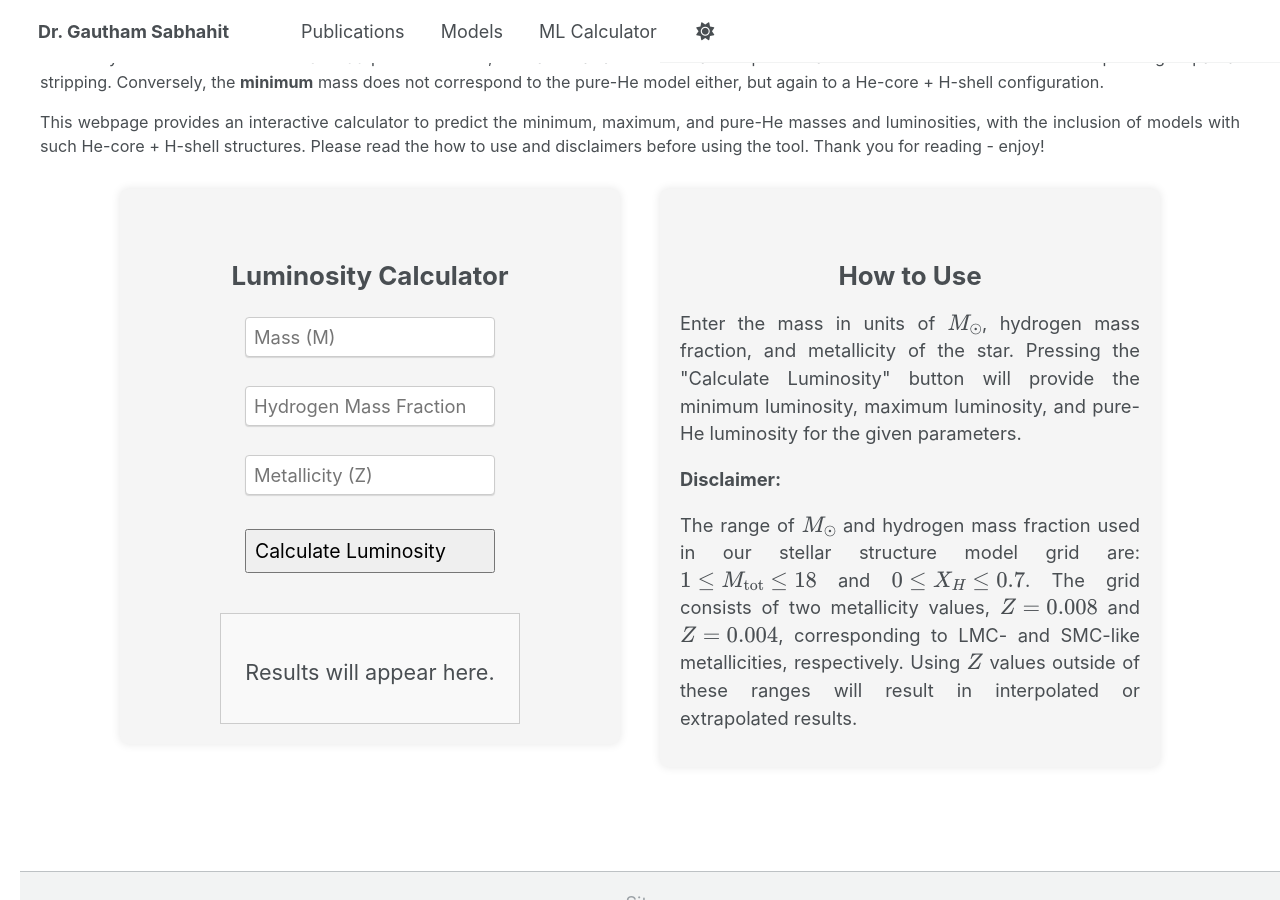
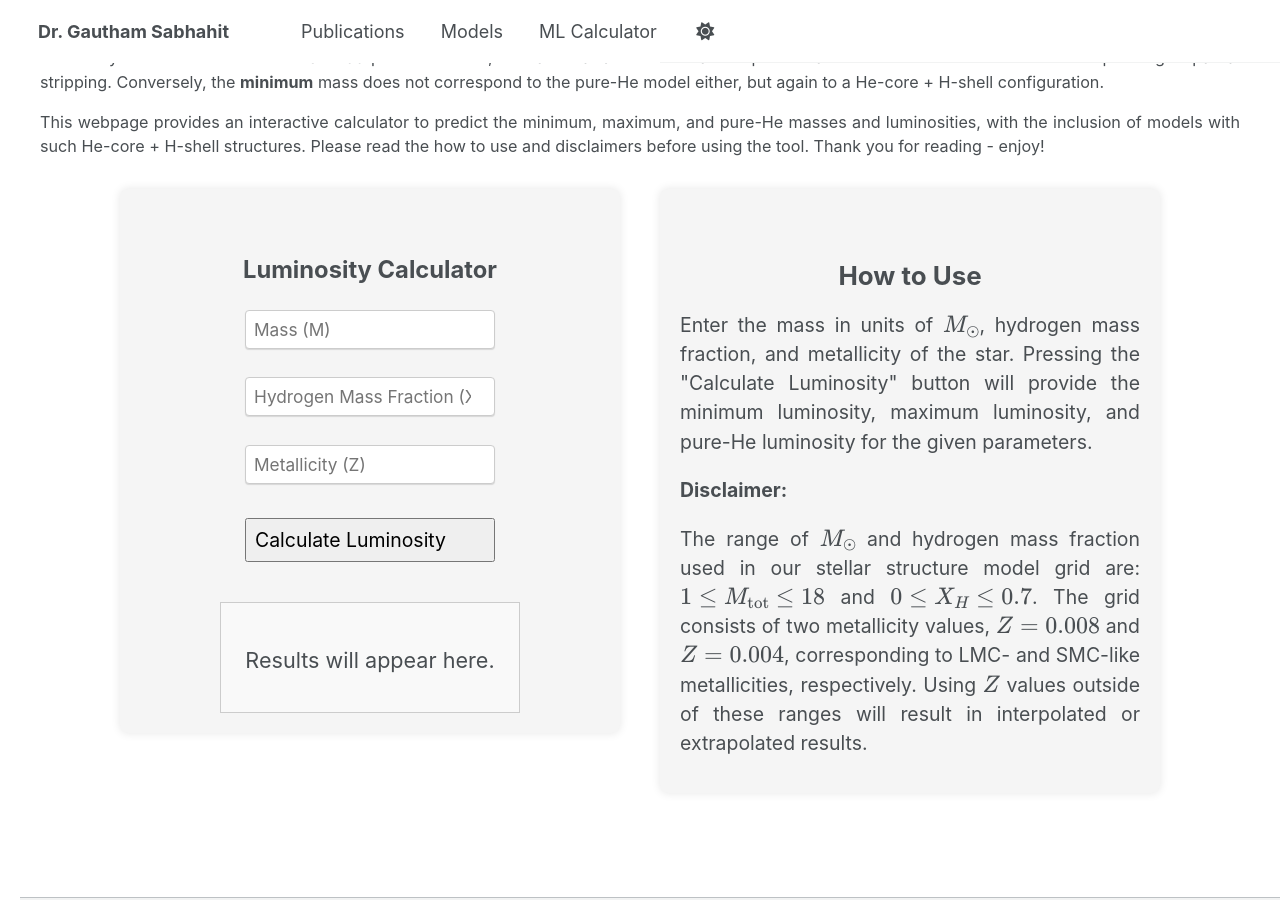
Before and after one commit to Mdot-com/mdot.com, a Jekyll site: the page built from ml-calculator.md, in a window 1280 px wide and 900 px high, scrolled down 1198 px. Built offline with Jekyll 4.4.1, drawn with Linux system fonts in a browser that asks for light colours.

Commit message:
Update ml-calculator.md

```diff
--- a/ml-calculator.md
+++ b/ml-calculator.md
@@ -78,11 +78,11 @@ title: Mass-Luminosity Calculator
     <!-- Left Box -->
     <div style="width: 500px; background-color: #f5f5f5; padding: 20px; border-radius: 8px; box-shadow: 0 0 10px rgba(0,0,0,0.1); display: flex; justify-content: center; align-items: center; box-sizing: border-box;">
       <div style="display: flex; flex-direction: column; align-items: center;">
-        <h2 style="text-align: center; margin-bottom: 20px; font-size: 1.2em;">Luminosity Calculator</h2>
+        <h2 style="text-align: center; margin-bottom: 20px; font-size: 1.1em;">Luminosity Calculator</h2>
         <form id="luminosity-form" style="display: flex; flex-direction: column; align-items: center; gap: 15px;">
-          <input type="number" id="m" name="m" step="any" required placeholder="Mass (M)" style="width: 250px; padding: 8px; font-size: 0.85em;">
-          <input type="number" id="x" name="x" step="any" required placeholder="Hydrogen Mass Fraction (X)" style="width: 250px; padding: 8px; font-size: 0.85em;">
-          <input type="number" id="z" name="z" step="any" required placeholder="Metallicity (Z)" style="width: 250px; padding: 8px; font-size: 0.85em;">
+          <input type="number" id="m" name="m" step="any" required placeholder="Mass (M)" style="width: 250px; padding: 8px; font-size: 0.8em;">
+          <input type="number" id="x" name="x" step="any" required placeholder="Hydrogen Mass Fraction (X)" style="width: 250px; padding: 8px; font-size: 0.8em;">
+          <input type="number" id="z" name="z" step="any" required placeholder="Metallicity (Z)" style="width: 250px; padding: 8px; font-size: 0.8em;">
           <button type="button" id="calculate-luminosity" style="width: 250px; padding: 8px; margin-top: 10px; font-size: 0.9em;">Calculate Luminosity</button>
         </form>
         <div id="luminosity-output" style="margin-top: 20px; text-align: center;">
@@ -95,11 +95,11 @@ title: Mass-Luminosity Calculator
     <div style="width: 500px; background-color: #f5f5f5; padding: 20px; border-radius: 8px; box-shadow: 0 0 10px rgba(0,0,0,0.1); display: flex; justify-content: flex-start; align-items: flex-start; box-sizing: border-box;">
       <div style="text-align: justify;">
         <h2 style="text-align: center; font-size: 1.2em;">How to Use</h2>
-        <p style="font-size: 0.85em;">Enter the mass in units of \(M_\odot\), hydrogen mass fraction, and metallicity of the star. Pressing the "Calculate Luminosity" button will provide the minimum luminosity, maximum luminosity, and pure-He luminosity for the given parameters.</p>
+        <p style="font-size: 0.9em;">Enter the mass in units of \(M_\odot\), hydrogen mass fraction, and metallicity of the star. Pressing the "Calculate Luminosity" button will provide the minimum luminosity, maximum luminosity, and pure-He luminosity for the given parameters.</p>
 
-        <p style="font-size: 0.85em;"><strong>Disclaimer:</strong></p>
+        <p style="font-size: 0.9em;"><strong>Disclaimer:</strong></p>
 
-        <p style="font-size: 0.85em;">The range of \(M_\odot\) and hydrogen mass fraction used in our stellar structure model grid are: \(1 \leq M_{\text{tot}} \leq 18\) and \(0 \leq X_H \leq 0.7\). The grid consists of two metallicity values, \(Z = 0.008\) and \(Z = 0.004\), corresponding to LMC- and SMC-like metallicities, respectively. Using \(Z\) values outside of these ranges will result in interpolated or extrapolated results.</p>
+        <p style="font-size: 0.9em;">The range of \(M_\odot\) and hydrogen mass fraction used in our stellar structure model grid are: \(1 \leq M_{\text{tot}} \leq 18\) and \(0 \leq X_H \leq 0.7\). The grid consists of two metallicity values, \(Z = 0.008\) and \(Z = 0.004\), corresponding to LMC- and SMC-like metallicities, respectively. Using \(Z\) values outside of these ranges will result in interpolated or extrapolated results.</p>
       </div>
     </div>
   </div>
@@ -134,13 +134,13 @@ title: Mass-Luminosity Calculator
       const output = document.getElementById('luminosity-output');
       if (x === 0 && data.Pure_He_Luminosity) {
         output.innerHTML = `
-          <p>log(L<sub>He</sub>/L<sub>⊙</sub>) = ${data.Pure_He_Luminosity}</p>
+          <p style="font-size: 1.2em;">log(L<sub>He</sub>/L<sub>⊙</sub>) = ${data.Pure_He_Luminosity}</p>
         `;
       } else if (data.Pure_He_Luminosity) {
         output.innerHTML = `
-          <p>log(L<sub>min</sub>/L<sub>⊙</sub>) = ${data.L_min}</p>
-          <p>log(L<sub>max</sub>/L<sub>⊙</sub>) = ${data.L_max}</p>
-          <p>log(L<sub>He</sub>/L<sub>⊙</sub>) = ${data.Pure_He_Luminosity}</p>
+          <p style="font-size: 1.2em;">log(L<sub>min</sub>/L<sub>⊙</sub>) = ${data.L_min}</p>
+          <p style="font-size: 1.2em;">log(L<sub>max</sub>/L<sub>⊙</sub>) = ${data.L_max}</p>
+          <p style="font-size: 1.2em;">log(L<sub>He</sub>/L<sub>⊙</sub>) = ${data.Pure_He_Luminosity}</p>
         `;
       } else {
         output.innerHTML = '<p style="color: red;">Error: Missing results</p>';
```
